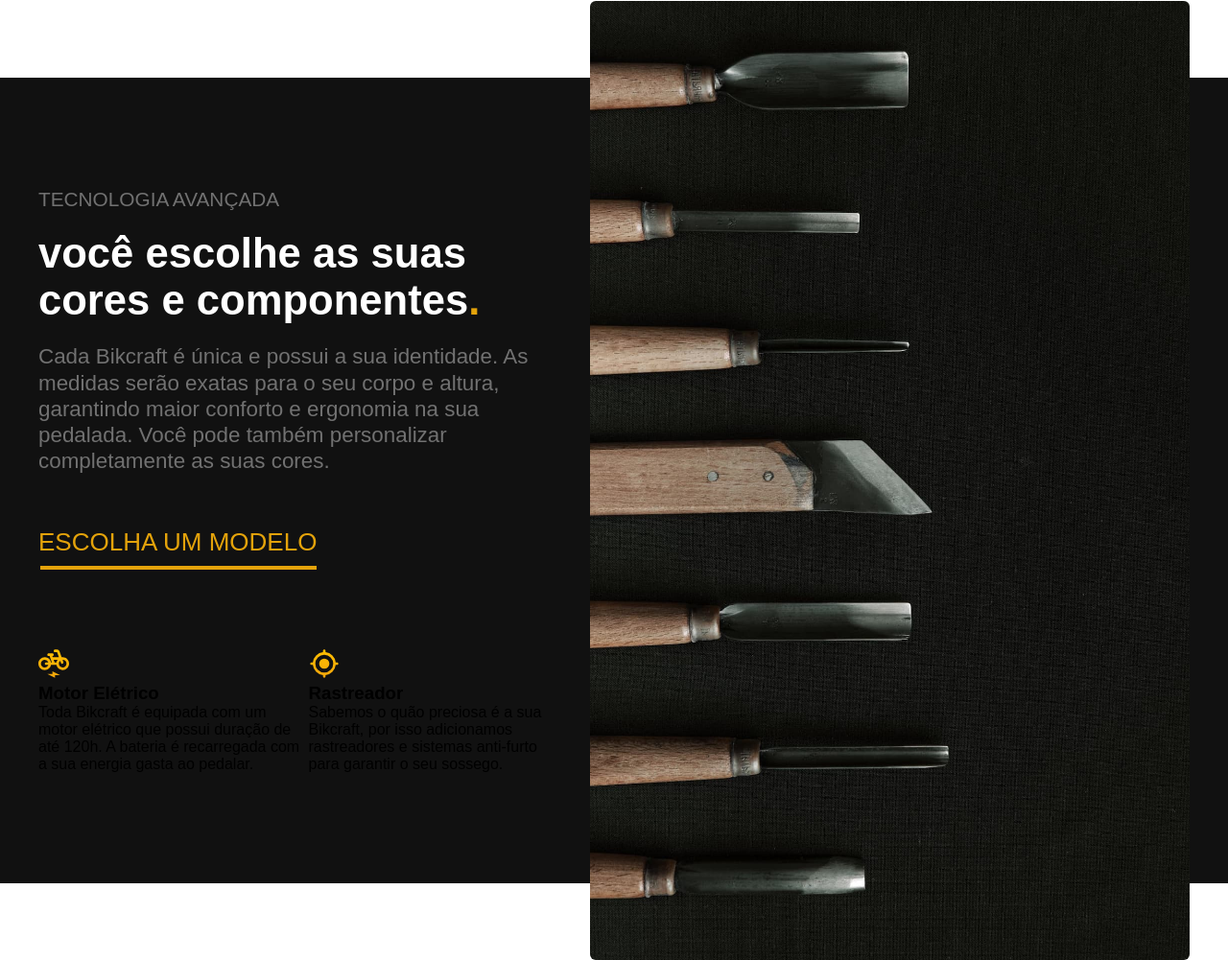
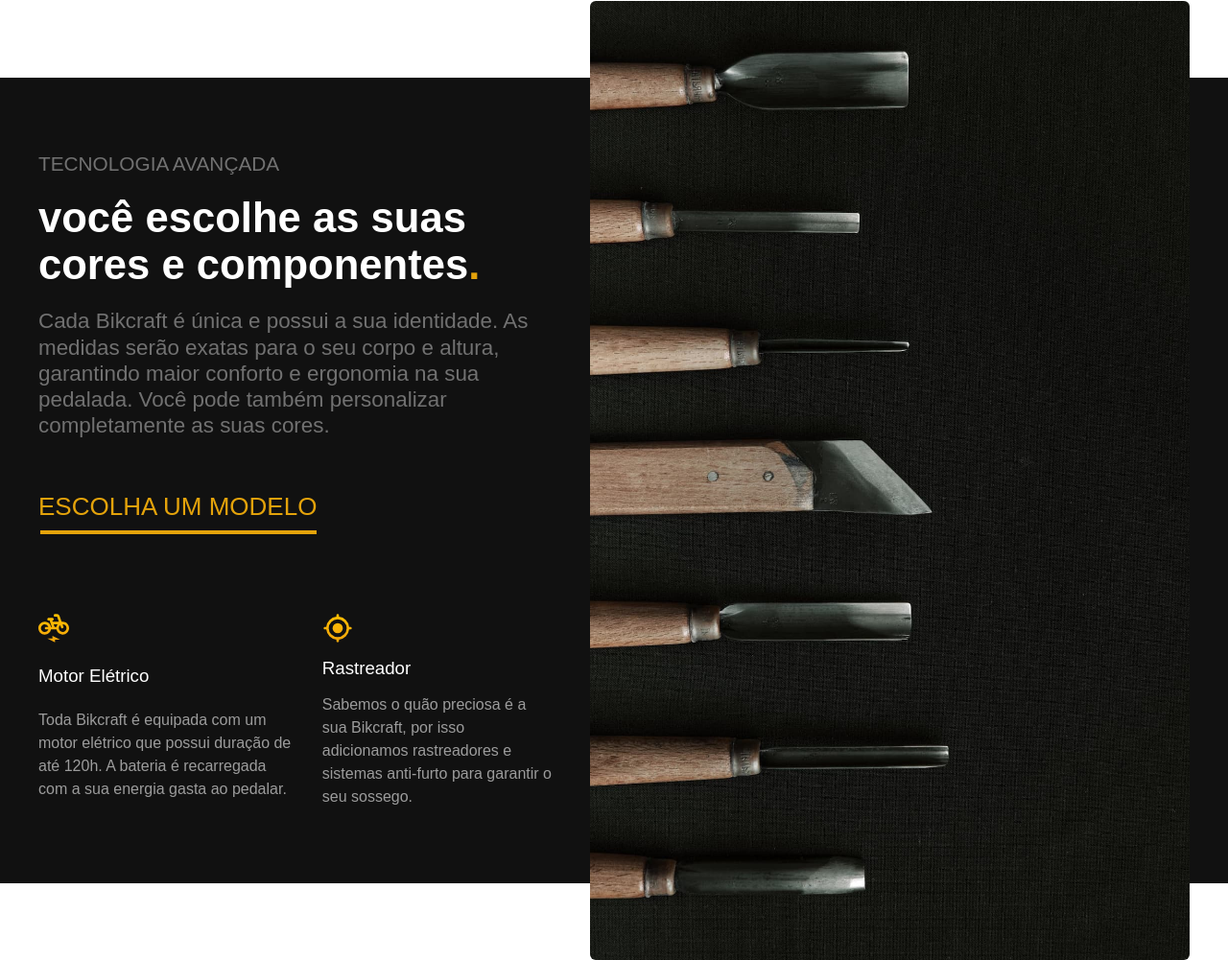
Before and after one commit to LucasANe/LucasANe.github.io, a plain HTML site: page index.html in a window 1280 px wide. Shown: the part 1377-2378 px from the top of the page at 96% size. Drawn offline with Linux system fonts and the light colour scheme.

Commit message:
finalizacao de tecnologia no index

```diff
--- a/css/Index/tecnologia.css
+++ b/css/Index/tecnologia.css
@@ -73,6 +73,22 @@
 .tecnologia-esquerda-baixo-flex {
   display: flex;
   flex-wrap: nowrap;
+  gap: 30px;
+}
+
+.box-info-adc {
+  display: grid;
+  gap: 15px;
+}
+
+.box-adc-titulo {
+  color: var(--cor-00);
+  font-weight: 500;
+}
+
+.box-adc-texto {
+  color: var(--cor-06);
+  line-height: 1.5rem;
 }
 
 .ferramentas-img {
```
